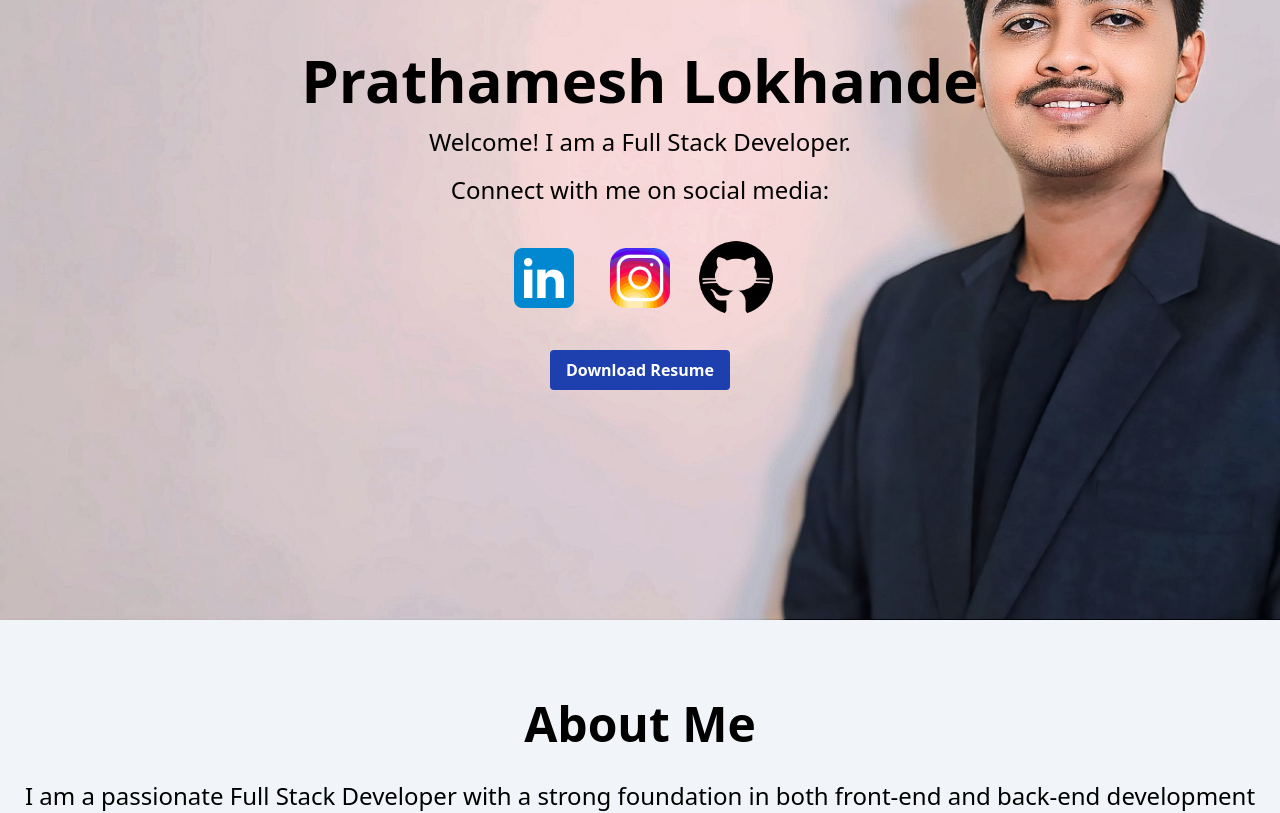
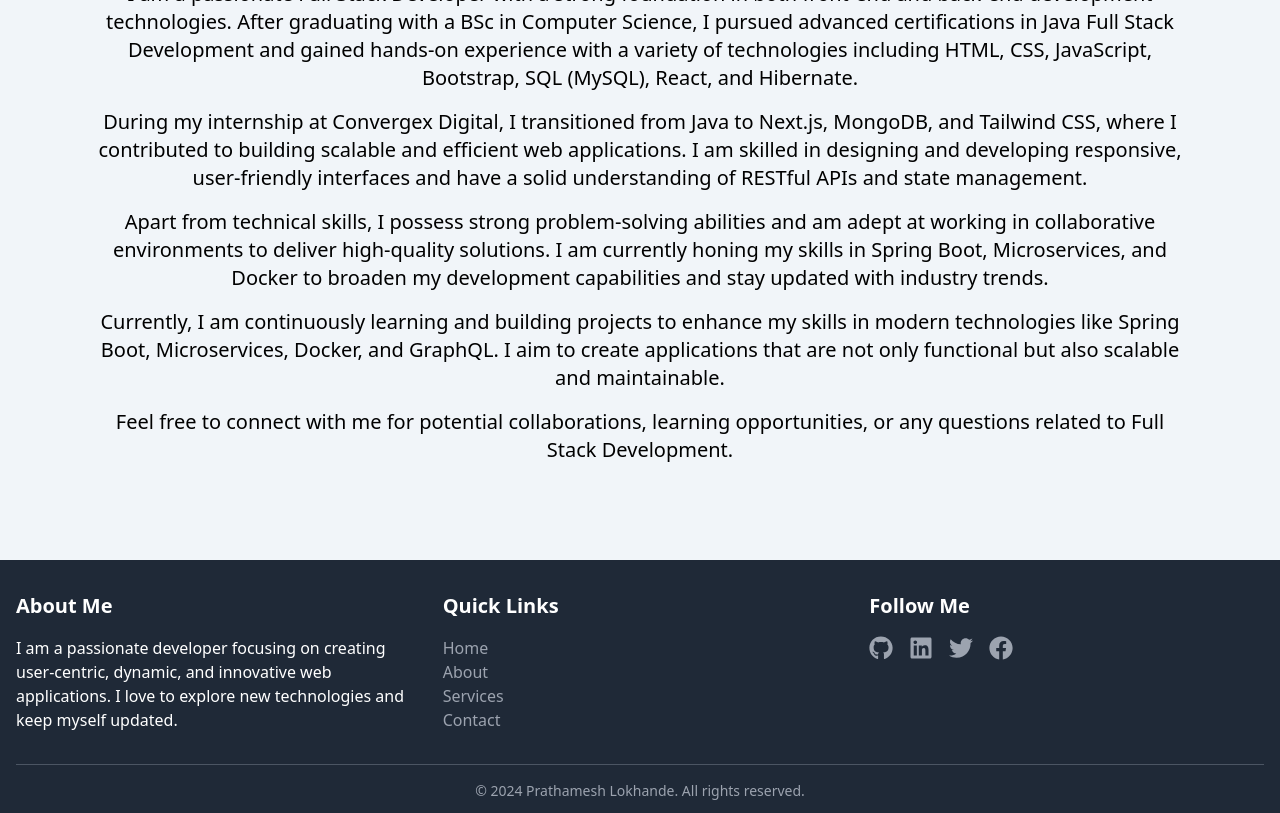
Before and after one commit to prathamesh7376/My-portfolio, a React (Vite) app: page /about in a window 1280 px wide. Shown: the part 260-1073 px from the top of the page. Built offline with nearby package versions, Linux system fonts and the light colour scheme.

Commit message:
"Added Reac t router dom"

```diff
--- a/package.json
+++ b/package.json
@@ -14,7 +14,9 @@
     "framer-motion": "^11.3.6",
     "react": "^18.3.1",
     "react-dom": "^18.3.1",
-    "react-intersection-observer": "^9.13.0"
+    "react-icons": "^5.3.0",
+    "react-intersection-observer": "^9.13.0",
+    "react-router-dom": "^6.28.0"
   },
   "devDependencies": {
     "@types/react": "^18.3.3",
--- a/src/App.jsx
+++ b/src/App.jsx
@@ -1,24 +1,31 @@
-import About from "./Components/About";
-import Contact from "./Components/Contact";
+import { BrowserRouter, Routes, Route } from "react-router-dom";
+import Navbar from "./Components/Navbar";
 import Footer from "./Components/Footer";
 import Hero from "./Components/Hero";
-import Navbar from "./Components/Navbar";
+import About from "./Components/About";
+import Skills from "./Components/Skills";
+import Services from "./Components/Services";
 import Projects from "./Components/Projects";
-import Services from "./Components/Services";
-import Skills from "./Components/Skills";
+import Contact from "./Components/Contact";
 
 function App() {
   return (
-    <>
-      <Navbar />
-      <Hero />
-      <About />
-      <Skills />
-      <Services />
-      <Projects />
-      <Contact />
-      <Footer />
-    </>
+    <BrowserRouter>
+      <div className="flex flex-col min-h-screen">
+        <Navbar />
+        <main className="flex-grow">
+          <Routes>
+            <Route path="/" element={<Hero />} />
+            <Route path="/about" element={<About />} />
+            <Route path="/skills" element={<Skills />} />
+            <Route path="/services" element={<Services />} />
+            <Route path="/projects" element={<Projects />} />
+            <Route path="/contact" element={<Contact />} />
+          </Routes>
+        </main>
+        <Footer />
+      </div>
+    </BrowserRouter>
   );
 }
 
--- a/src/Components/About.jsx
+++ b/src/Components/About.jsx
@@ -4,7 +4,10 @@ import { useInView } from "react-intersection-observer";
 
 const About = () => {
   const controls = useAnimation();
-  const { ref, inView } = useInView({ triggerOnce: false }); // Set triggerOnce to false
+  const { ref, inView } = useInView({
+    triggerOnce: true, // Ensures animation happens only once when the section is fully visible
+    threshold: 0.5, // Ensures the section is 50% visible before starting animation
+  });
 
   useEffect(() => {
     if (inView) {
@@ -21,21 +24,30 @@ const About = () => {
     }
   }, [controls, inView]);
 
+  useEffect(() => {
+    window.scrollTo(0, 0); // Scroll to the top when this component is rendered
+  }, []);
+
   return (
-    <section id="about" className="py-20 bg-slate-100">
+    <section
+      id="about"
+      className="pt-32 md:pt-40 pb-16 md:pb-20 lg:pb-24 bg-slate-100"
+      style={{ minHeight: "100vh" }} // Full viewport height
+    >
       <div className="container mx-auto px-4">
         <motion.h2
           ref={ref}
           className="text-3xl md:text-4xl lg:text-5xl font-bold text-center mb-8"
-          initial={{ opacity: 0, y: 50 }}
+          initial={{ opacity: 0, y: 20 }} // Slightly adjusted for smoother entry
           animate={controls}
         >
           About Me
         </motion.h2>
-        <div className="text-lg md:text-xl lg:text-2xl text-center leading-relaxed">
+
+        <div className="text-base md:text-lg lg:text-xl text-center leading-relaxed">
           <motion.p
-            className="mb-4"
-            initial={{ opacity: 0, y: 50 }}
+            className="mb-4 px-4 sm:px-8 lg:px-20"
+            initial={{ opacity: 0, y: 20 }}
             animate={controls}
             transition={{ duration: 1, delay: 0.2 }}
           >
@@ -46,9 +58,10 @@ const About = () => {
             experience with a variety of technologies including HTML, CSS,
             JavaScript, Bootstrap, SQL (MySQL), React, and Hibernate.
           </motion.p>
+
           <motion.p
-            className="mb-4"
-            initial={{ opacity: 0, y: 50 }}
+            className="mb-4 px-4 sm:px-8 lg:px-20"
+            initial={{ opacity: 0, y: 20 }}
             animate={controls}
             transition={{ duration: 1, delay: 0.4 }}
           >
@@ -58,16 +71,40 @@ const About = () => {
             designing and developing responsive, user-friendly interfaces and
             have a solid understanding of RESTful APIs and state management.
           </motion.p>
+
           <motion.p
-            initial={{ opacity: 0, y: 50 }}
+            className="px-4 sm:px-8 lg:px-20"
+            initial={{ opacity: 0, y: 20 }}
             animate={controls}
             transition={{ duration: 1, delay: 0.6 }}
           >
             Apart from technical skills, I possess strong problem-solving
             abilities and am adept at working in collaborative environments to
             deliver high-quality solutions. I am currently honing my skills in
-            React Native to broaden my mobile development capabilities and stay
-            updated with industry trends.
+            Spring Boot, Microservices, and Docker to broaden my development
+            capabilities and stay updated with industry trends.
+          </motion.p>
+
+          <motion.p
+            className="px-4 sm:px-8 lg:px-20 mt-4"
+            initial={{ opacity: 0, y: 20 }}
+            animate={controls}
+            transition={{ duration: 1, delay: 0.8 }}
+          >
+            Currently, I am continuously learning and building projects to
+            enhance my skills in modern technologies like Spring Boot,
+            Microservices, Docker, and GraphQL. I aim to create applications
+            that are not only functional but also scalable and maintainable.
+          </motion.p>
+
+          <motion.p
+            className="px-4 sm:px-8 lg:px-20 mt-4"
+            initial={{ opacity: 0, y: 20 }}
+            animate={controls}
+            transition={{ duration: 1, delay: 1 }}
+          >
+            Feel free to connect with me for potential collaborations, learning
+            opportunities, or any questions related to Full Stack Development.
           </motion.p>
         </div>
       </div>
--- a/src/Components/Contact.jsx
+++ b/src/Components/Contact.jsx
@@ -1,7 +1,11 @@
-import { useState } from "react";
+import { useEffect, useState } from "react";
 import emailjs from "emailjs-com";
 
 const Contact = () => {
+  useEffect(() => {
+    window.scrollTo(0, 0); // Scrolls to the top of the page
+  }, []);
+
   const [formData, setFormData] = useState({
     from_name: "",
     from_email: "",
@@ -50,8 +54,8 @@ const Contact = () => {
   };
 
   return (
-    <section id="contact" className="py-20 bg-gray-100">
-      <div className="container mx-auto px-4 flex flex-wrap">
+    <section id="contact" className="py-20 bg-gray-100 mt-12 md:mt-20">
+      <div className="container mx-auto px-4 flex flex-wrap justify-between">
         <div className="w-full md:w-1/2 mb-8 md:mb-0 md:pr-8">
           <h2 className="text-3xl font-bold mb-8">Contact Me</h2>
           <form
@@ -150,7 +154,7 @@ const Contact = () => {
           <p className="text-lg">
             <strong>Prathamesh Lokhande</strong>
           </p>
-          <p className="text-lg text-">Khopoli, Maharashtra, India. 410203</p>
+          <p className="text-lg">Khopoli, Maharashtra, India. 410203</p>
           <p className="text-lg">
             <strong>Email:</strong>{" "}
             <a
@@ -176,7 +180,7 @@ const Contact = () => {
               allowFullScreen=""
               aria-hidden="false"
               tabIndex="0"
-              className="rounded-2xl shadow-md "
+              className="rounded-2xl shadow-md"
             ></iframe>
           </div>
         </div>
--- a/src/Components/Footer.jsx
+++ b/src/Components/Footer.jsx
@@ -1,9 +1,109 @@
+import { FaGithub, FaLinkedin, FaTwitter, FaFacebook } from "react-icons/fa";
+import { NavLink } from "react-router-dom";
+
 const Footer = () => {
   return (
-    <footer className="bg-gray-800 py-4 text-center text-white">
-      <div className="container mx-auto">
-        <p className="mb-2">Built with React and Tailwind CSS</p>
-        <p>&copy; 2024 Prathamesh Lokhande. All rights reserved.</p>
+    <footer className="bg-gray-800 text-white py-8">
+      <div className="container mx-auto px-4">
+        <div className="grid md:grid-cols-3 gap-8">
+          {/* Section 1: About */}
+          <div>
+            <h3 className="text-xl font-semibold mb-4">About Me</h3>
+            <p>
+              I am a passionate developer focusing on creating user-centric,
+              dynamic, and innovative web applications. I love to explore new
+              technologies and keep myself updated.
+            </p>
+          </div>
+
+          {/* Section 2: Quick Links */}
+          <div>
+            <h3 className="text-xl font-semibold mb-4">Quick Links</h3>
+            <ul>
+              <li>
+                <NavLink
+                  to="/"
+                  className="text-gray-400 hover:text-white"
+                  activeClassName="text-white" // optional: to apply styles when active
+                >
+                  Home
+                </NavLink>
+              </li>
+              <li>
+                <NavLink
+                  to="/about"
+                  className="text-gray-400 hover:text-white"
+                  activeClassName="text-white"
+                >
+                  About
+                </NavLink>
+              </li>
+              <li>
+                <NavLink
+                  to="/services"
+                  className="text-gray-400 hover:text-white"
+                  activeClassName="text-white"
+                >
+                  Services
+                </NavLink>
+              </li>
+              <li>
+                <NavLink
+                  to="/contact"
+                  className="text-gray-400 hover:text-white"
+                  activeClassName="text-white"
+                >
+                  Contact
+                </NavLink>
+              </li>
+            </ul>
+          </div>
+
+          {/* Section 3: Social Media */}
+          <div>
+            <h3 className="text-xl font-semibold mb-4">Follow Me</h3>
+            <div className="flex space-x-4">
+              <a
+                href="https://github.com/prathamesh7376" // Updated GitHub link
+                target="_blank"
+                rel="noopener noreferrer"
+                className="text-gray-400 hover:text-white"
+              >
+                <FaGithub size={24} />
+              </a>
+              <a
+                href="https://www.linkedin.com/in/prathamesh-lokhande-92ab26223/" // Updated LinkedIn link
+                target="_blank"
+                rel="noopener noreferrer"
+                className="text-gray-400 hover:text-white"
+              >
+                <FaLinkedin size={24} />
+              </a>
+              <a
+                href="https://twitter.com/yourusername" // Keep the placeholder for Twitter, replace it with your actual link
+                target="_blank"
+                rel="noopener noreferrer"
+                className="text-gray-400 hover:text-white"
+              >
+                <FaTwitter size={24} />
+              </a>
+              <a
+                href="https://www.instagram.com/_prathamesh_7376/" // Keep the placeholder for Facebook, replace it with your actual link
+                target="_blank"
+                rel="noopener noreferrer"
+                className="text-gray-400 hover:text-white"
+              >
+                <FaFacebook size={24} />
+              </a>
+            </div>
+          </div>
+        </div>
+
+        <div className="border-t border-gray-600 mt-8 pt-4 text-center">
+          <p className="text-gray-400 text-sm">
+            &copy; 2024 Prathamesh Lokhande. All rights reserved.
+          </p>
+        </div>
       </div>
     </footer>
   );
--- a/src/Components/Projects.jsx
+++ b/src/Components/Projects.jsx
@@ -41,7 +41,7 @@ const Projects = () => {
   return (
     <section id="projects" className="py-20 bg-gray-100">
       <div className="container mx-auto px-4">
-        <h2 className="text-3xl font-bold text-center mb-12">Projects</h2>
+        <h2 className="text-3xl font-bold text-center mb-10 mt-10">Projects</h2>
         <div className="grid grid-cols-1 sm:grid-cols-2 md:grid-cols-3 gap-8">
           {projects.map((project, index) => (
             <div
--- a/src/Components/Services.jsx
+++ b/src/Components/Services.jsx
@@ -1,3 +1,4 @@
+import { useEffect } from "react";
 import webLogo from "../assets/WebDevelopment_logo.jpeg";
 import APILogo from "../assets/API_logo.jpeg";
 import FrountEndLogo from "../assets/FrountEnd_logo.jpeg";
@@ -65,8 +66,13 @@ const services = [
 ];
 
 const Services = () => {
+  // Scroll to top when this page is rendered
+  useEffect(() => {
+    window.scrollTo(0, 0); // Scrolls to the top of the page
+  }, []);
+
   return (
-    <section id="services" className="py-20 bg-gray-100 mt-16">
+    <section id="services" className="py-20 bg-gray-100 mt-8">
       <div className="container mx-auto px-4">
         <h2 className="text-3xl font-bold text-center mb-8">Services</h2>
         <div className="grid grid-cols-1 sm:grid-cols-2 md:grid-cols-3 gap-8">
@@ -78,7 +84,7 @@ const Services = () => {
               <img
                 src={service.image}
                 alt={service.name}
-                className="w-26 h-26 mx-auto mb-4"
+                className="w-24 h-24 mx-auto mb-4 object-contain" // Ensures images maintain aspect ratio and fit well
               />
               <h3 className="text-xl font-semibold">{service.name}</h3>
               <p className="text-gray-700">{service.description}</p>
--- a/src/Components/Skills.jsx
+++ b/src/Components/Skills.jsx
@@ -30,7 +30,7 @@ const Skills = () => {
   return (
     <section id="skills" className="py-20 bg-stone-200">
       <div className="container mx-auto px-4">
-        <h2 className="text-3xl font-bold text-center mb-8">Skills</h2>
+        <h2 className="text-3xl font-bold text-center mb-8 mt-8">Skills</h2>
         <div className="grid grid-cols-1 sm:grid-cols-2 md:grid-cols-3 gap-8">
           {skills.map((skill, index) => (
             <div
```
Also changed, not shown: src/Components/Navbar.jsx (+35 -31 lines), 1 other file (tests, documents, lock files or other folders).
